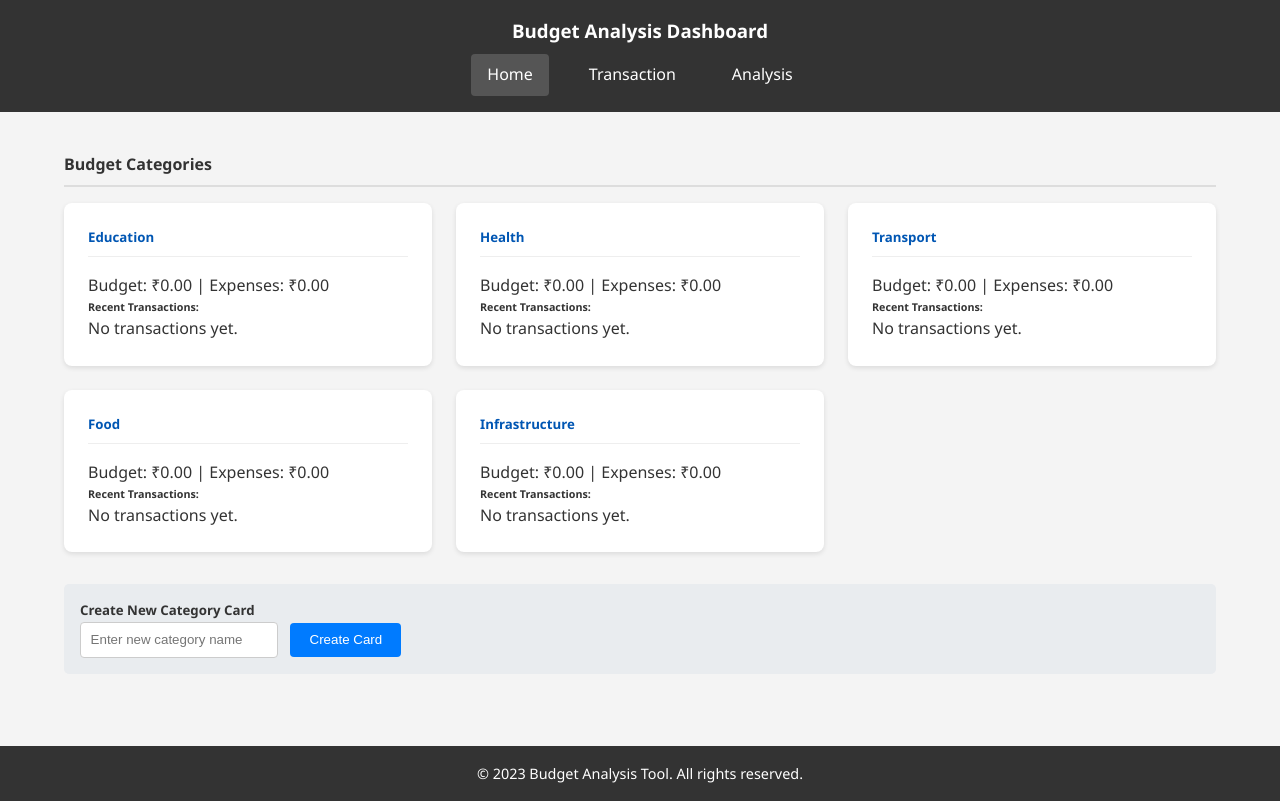
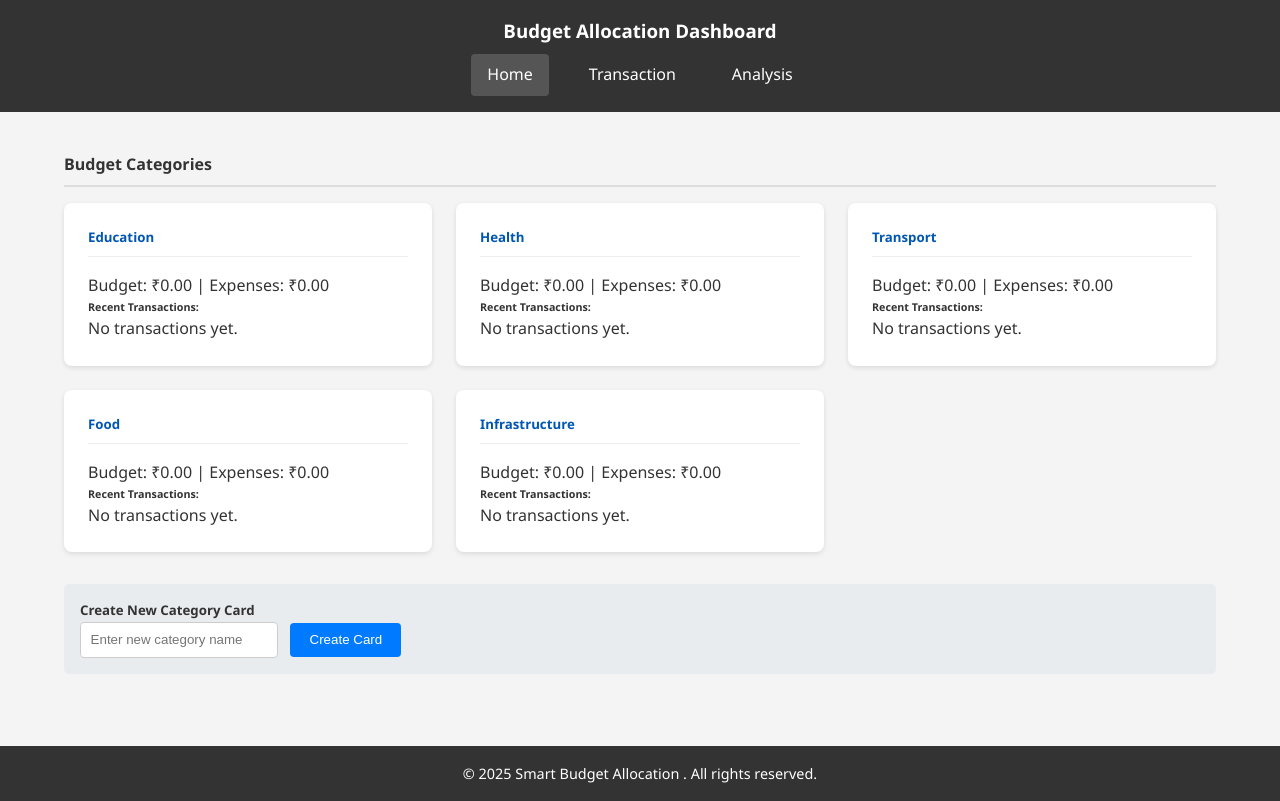
Before and after one commit to vanshhedaoo29/Tech-Ninjas_HackGenX, a website: page src/index10.html in a window 1280 px wide. Drawn offline with nearby package versions, Linux system fonts and the light colour scheme.

Commit message:
Commit 6

```diff
--- a/src/index10.html
+++ b/src/index10.html
@@ -4,7 +4,7 @@
 <head>
     <meta charset="UTF-8">
     <meta name="viewport" content="width=device-width, initial-scale=1.0">
-    <title>Budget Analysis</title>
+    <title>Smart Budget Allocation</title>
     <!-- Include Chart.js library -->
     <script src="https://cdn.jsdelivr.net/npm/chart.js"></script>
     <style>
@@ -335,7 +335,7 @@
 <body>
 
     <header>
-        <h3>Budget Analysis Dashboard</h3>
+        <h3>Budget Allocation Dashboard</h3>
         <nav>
             <a href="#home" data-page="home-page" class="nav-link active">Home</a>
             <a href="#transaction" data-page="transaction-page" class="nav-link">Transaction</a>
@@ -432,7 +432,7 @@
     </main>
 
     <footer>
-        <p>&copy; 2023 Budget Analysis Tool. All rights reserved.</p>
+        <p>&copy; 2025 Smart Budget Allocation . All rights reserved.</p>
     </footer>
 
     <script>
```
Also changed, not shown: README.md, images/1.png (added), images/2.png (added), images/3.png (added).
